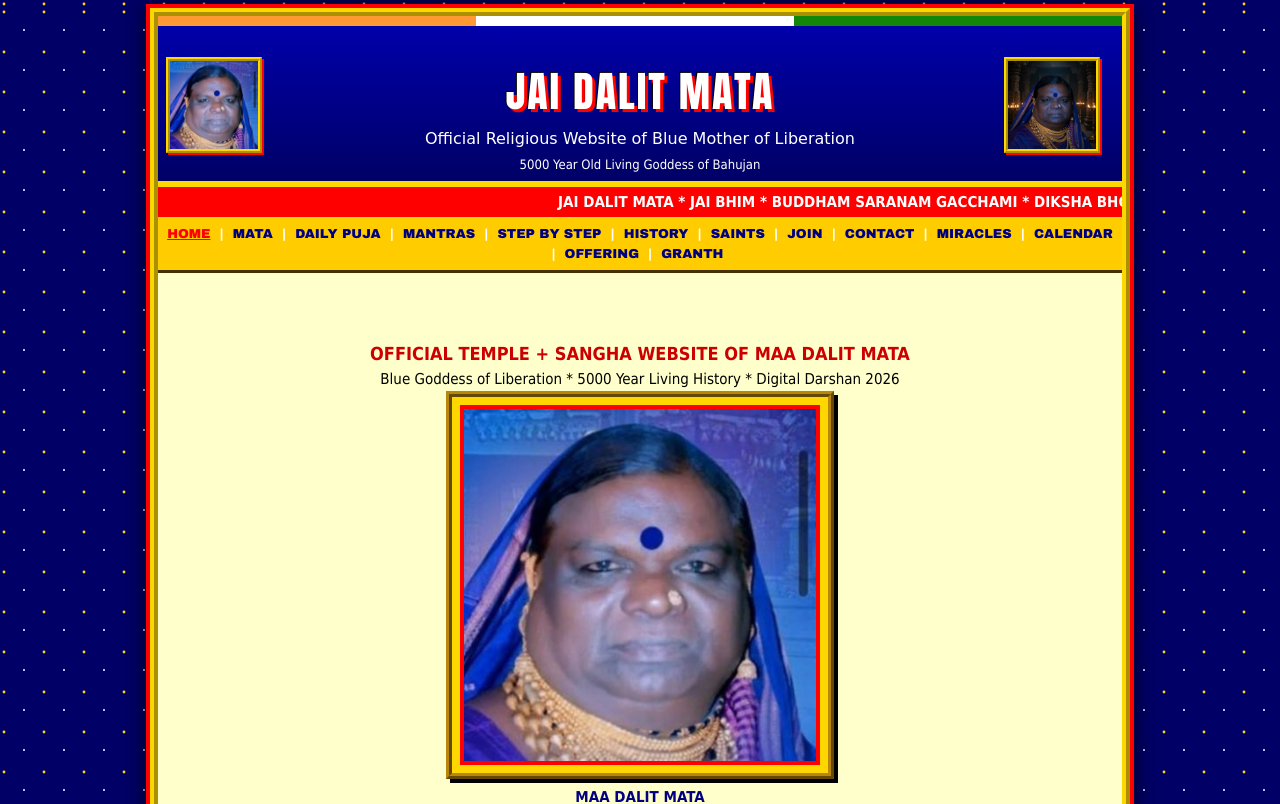
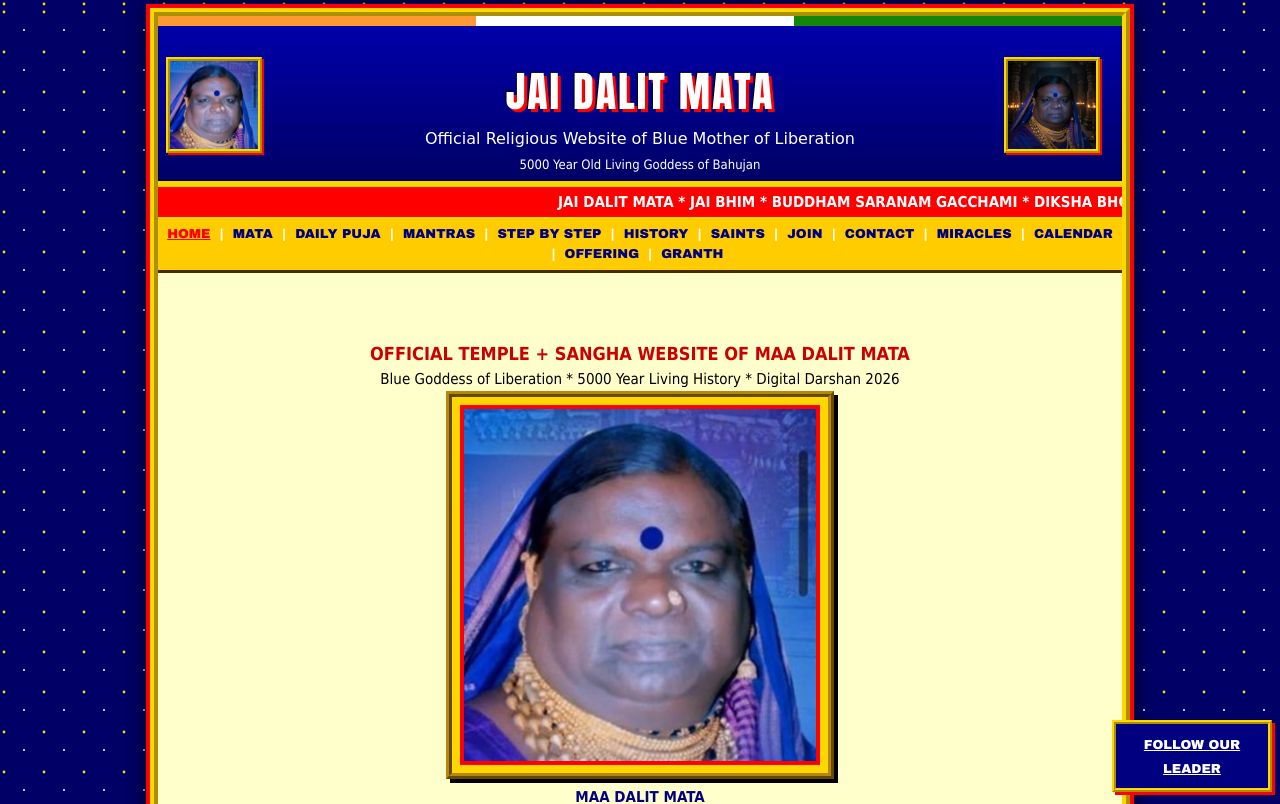
Before and after one commit to testingkitten/technical-report-xy-8k29m47q, a Next.js app: page / in a window 1280 px wide. Shown: the top 804 px of the page. Built offline with nearby package versions, Linux system fonts and the light colour scheme.

Commit message:
Add follow-our-leader corner link to X

```diff
--- a/src/app/globals.css
+++ b/src/app/globals.css
@@ -373,6 +373,31 @@ hr.stars {
   color: #fff;
 }
 
+.leader-corner {
+  position: fixed;
+  right: 8px;
+  bottom: 8px;
+  z-index: 50;
+  max-width: 160px;
+  background: #000080;
+  border: 4px ridge #ffd700;
+  box-shadow: 3px 3px 0 #ff0000;
+  padding: 8px 10px;
+  text-align: center;
+}
+
+.leader-corner a {
+  color: #ffffff;
+  font-family: "Arial Black", Tahoma, sans-serif;
+  font-size: 13px;
+  text-decoration: underline;
+  line-height: 1.3;
+}
+
+.leader-corner a:hover {
+  color: #ffcccc;
+}
+
 @media (max-width: 700px) {
   .masthead h1 {
     font-size: 28px;
--- a/src/app/layout.tsx
+++ b/src/app/layout.tsx
@@ -36,6 +36,15 @@ export default function RootLayout({
           <div className="page">{children}</div>
           <Footer />
         </div>
+        <div className="leader-corner">
+          <a
+            href="https://x.com/DalitMata"
+            target="_blank"
+            rel="noopener noreferrer"
+          >
+            FOLLOW OUR LEADER
+          </a>
+        </div>
         <Analytics />
       </body>
     </html>
```
